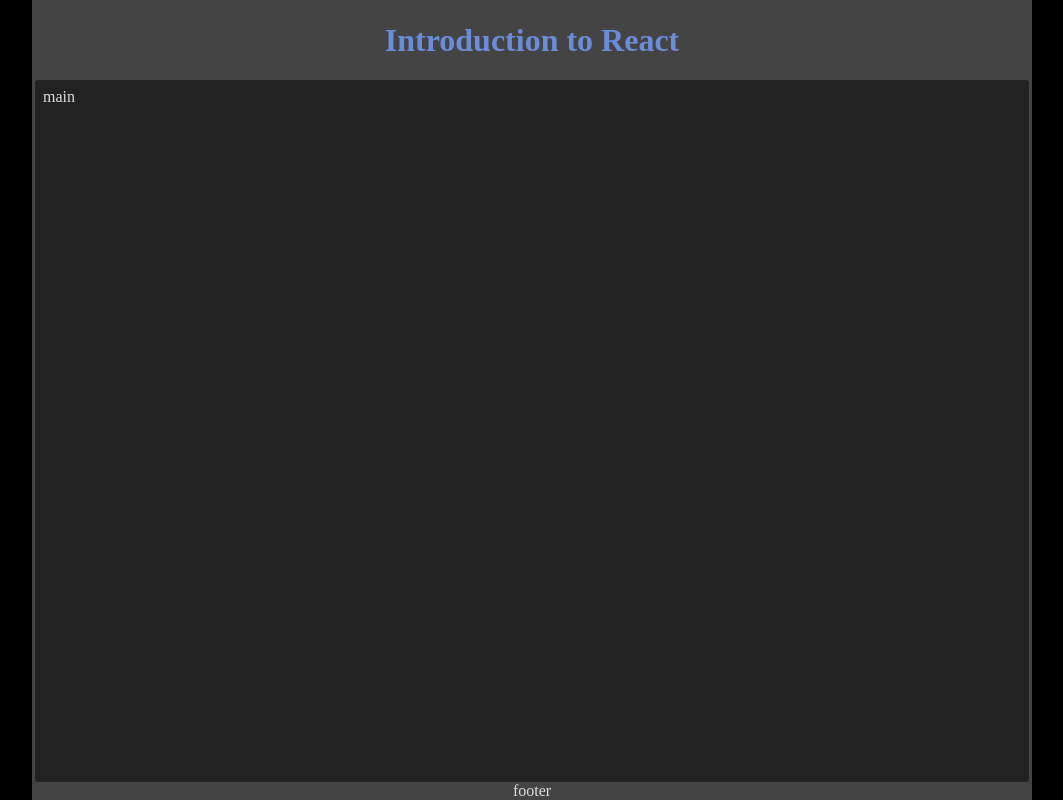
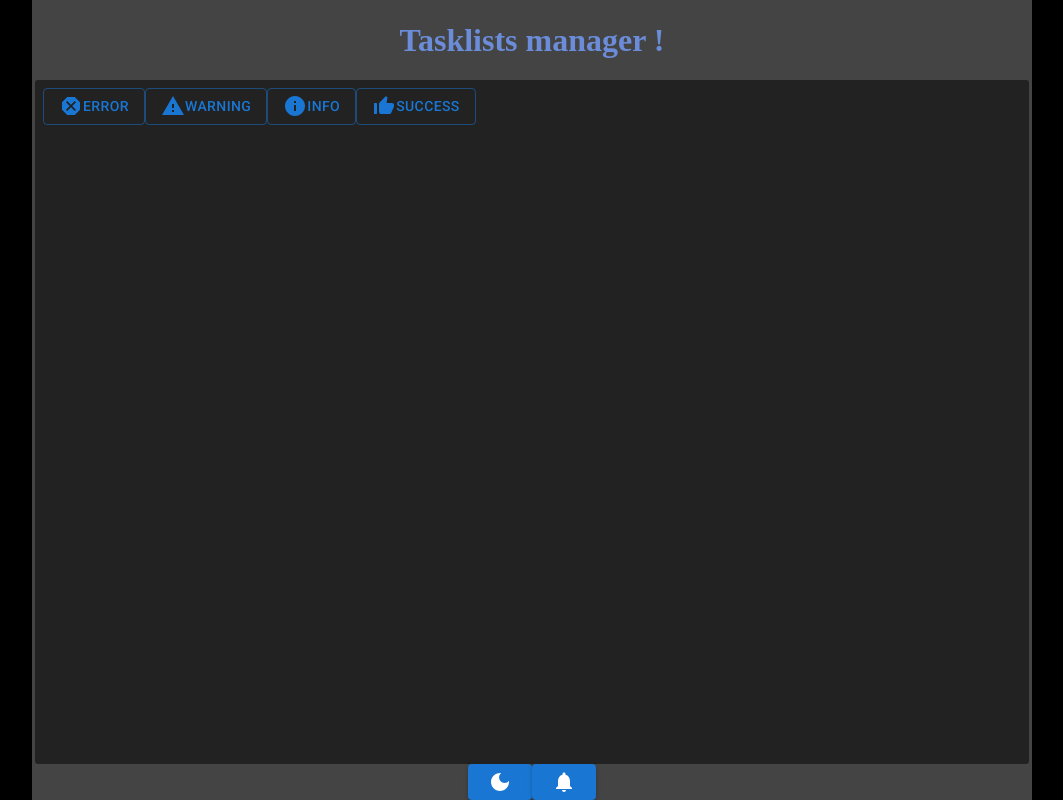
Before and after one commit to fay0026/React_Redux, a React (Vite) app: page / in a window 1280 px wide. Shown: the whole page, without its empty margins (108-1171 px from the left). Built offline with nearby package versions, Linux system fonts and the light colour scheme.

Commit message:
Boutons ajoutés

```diff
--- a/src/index.css
+++ b/public/index.css
@@ -1,4 +1,6 @@
-html, body, #root {
+html,
+body,
+#root {
   width: 100%;
   height: 100%;
   margin: 0;
@@ -29,7 +31,7 @@
   background-color: #222;
   border-radius: 3px;
   margin: 0 3px;
-  padding: .5em;
+  padding: 0.5em;
   overflow-y: auto;
 }
 
@@ -45,7 +47,7 @@
 
 .cards {
   display: grid;
-  grid-gap: .5em;
+  grid-gap: 0.5em;
   grid-template-columns: repeat(auto-fill, minmax(200px, 1fr));
 }
 .card {
@@ -62,24 +64,24 @@
 }
 
 .card__header.header__title {
-  padding: .5em;
+  padding: 0.5em;
   align-self: normal;
 }
 .card__main {
   flex: 1;
   background-color: #222;
-  padding: .5em;
+  padding: 0.5em;
   text-align: justify;
 }
 .card.foldable {
-  border-bottom: .5em solid #444;
+  border-bottom: 0.5em solid #444;
   position: relative;
   cursor: pointer;
 }
 .card.foldable::after {
   content: "...";
   position: absolute;
-  bottom: -.55em;
+  bottom: -0.55em;
   left: 50%;
   transform: translateX(-50%);
 }
@@ -88,7 +90,7 @@
 }
 .foldable-icon {
   float: right;
-  margin: .25em 0 .25em .5em;
+  margin: 0.25em 0 0.25em 0.5em;
 }
 
 .btn {
@@ -98,9 +100,9 @@
   color: #6b8cd9;
   font-size: 1em;
   font-family: inherit;
-  padding: .5em;
+  padding: 0.5em;
   width: 100%;
-  margin-bottom: .5em;
+  margin-bottom: 0.5em;
   cursor: pointer;
 }
 .btn:hover {
@@ -119,7 +121,7 @@
   flex-direction: column-reverse;
   justify-content: flex-start;
   box-shadow: -1em 0px 1em #000;
-  gap: .5em;
+  gap: 0.5em;
   overflow-y: auto;
 }
 .notification {
@@ -129,13 +131,13 @@
 }
 .notification-icon {
   float: right;
-  margin: .125em 0 .25em .5em;
+  margin: 0.125em 0 0.25em 0.5em;
 }
 .notification:hover .card__header {
   color: #f99;
 }
 .notifications-center {
-  color:#6b8cd9;
+  color: #6b8cd9;
   border: 0 none transparent;
   background-color: transparent;
   font-size: 1em;
--- a/src/App.jsx
+++ b/src/App.jsx
@@ -1,14 +1,15 @@
 // eslint-disable-next-line no-unused-vars
 import React from "react";
+import Main from "./components/Main";
+import Footer from "./components/Footer";
+import Header from "./components/Header";
 
 function App() {
   return (
     <div className="app">
-      <header className="app__header header">
-        <h1 className="header__title">Introduction to React</h1>
-      </header>
-      <main className="app__main">main</main>
-      <footer className="app__footer footer">footer</footer>
+      <Header />
+      <Main />
+      <Footer />
     </div>
   );
 }
--- /dev/null
+++ b/src/components/Footer.jsx
@@ -0,0 +1,17 @@
+import Button from "@mui/material/Button";
+import Mooooooon from "@mui/icons-material/DarkMode";
+import Notif from "@mui/icons-material/Notifications";
+import * as React from "react";
+
+export default function ButtonUsage() {
+  return (
+    <footer className="app__footer footer">
+      <Button variant="contained">
+        <Mooooooon />
+      </Button>
+      <Button variant="contained">
+        <Notif />
+      </Button>
+    </footer>
+  );
+}
--- /dev/null
+++ b/src/components/Header.jsx
@@ -0,0 +1,10 @@
+import * as React from "react";
+
+export default function ButtonUsage() {
+  return (
+    <header className="app__header header">
+      <meta name="viewport" content="initial-scale=1, width=device-width" />
+      <h1 className="header__title">Tasklists manager !</h1>
+    </header>
+  );
+}
--- /dev/null
+++ b/src/components/Main.jsx
@@ -0,0 +1,29 @@
+import Button from "@mui/material/Button";
+import DsL from "@mui/icons-material/Dangerous";
+import Prob from "@mui/icons-material/ReportProblem";
+import Info from "@mui/icons-material/Info";
+import Good from "@mui/icons-material/ThumbUpAlt";
+import * as React from "react";
+
+export default function ButtonUsage() {
+  return (
+    <main className="app__main">
+      <Button variant="outlined">
+        <DsL />
+        ERROR
+      </Button>
+      <Button variant="outlined">
+        <Prob />
+        WARNING
+      </Button>
+      <Button variant="outlined">
+        <Info />
+        INFO
+      </Button>
+      <Button variant="outlined">
+        <Good />
+        SUCCESS
+      </Button>
+    </main>
+  );
+}
--- a/src/main.jsx
+++ b/src/main.jsx
@@ -1,7 +1,8 @@
-import React from "react";
+import * as React from "react";
 import ReactDOM from "react-dom/client";
 import App from "./App";
-import "./index.css";
+// eslint-disable-next-line import/no-unresolved
+import "../public/index.css";
 import "@fontsource/roboto/300.css";
 import "@fontsource/roboto/400.css";
 import "@fontsource/roboto/500.css";
```
